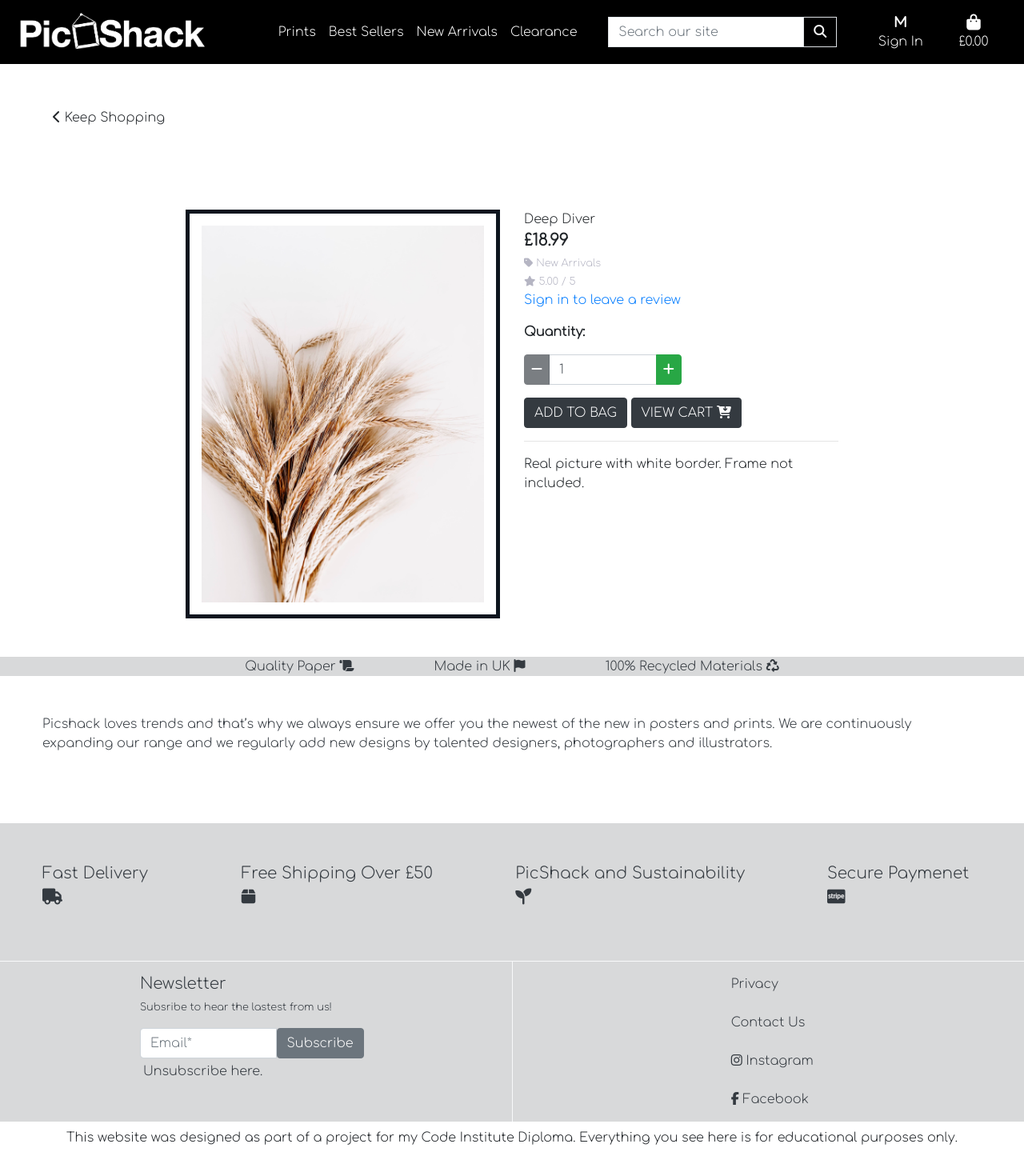
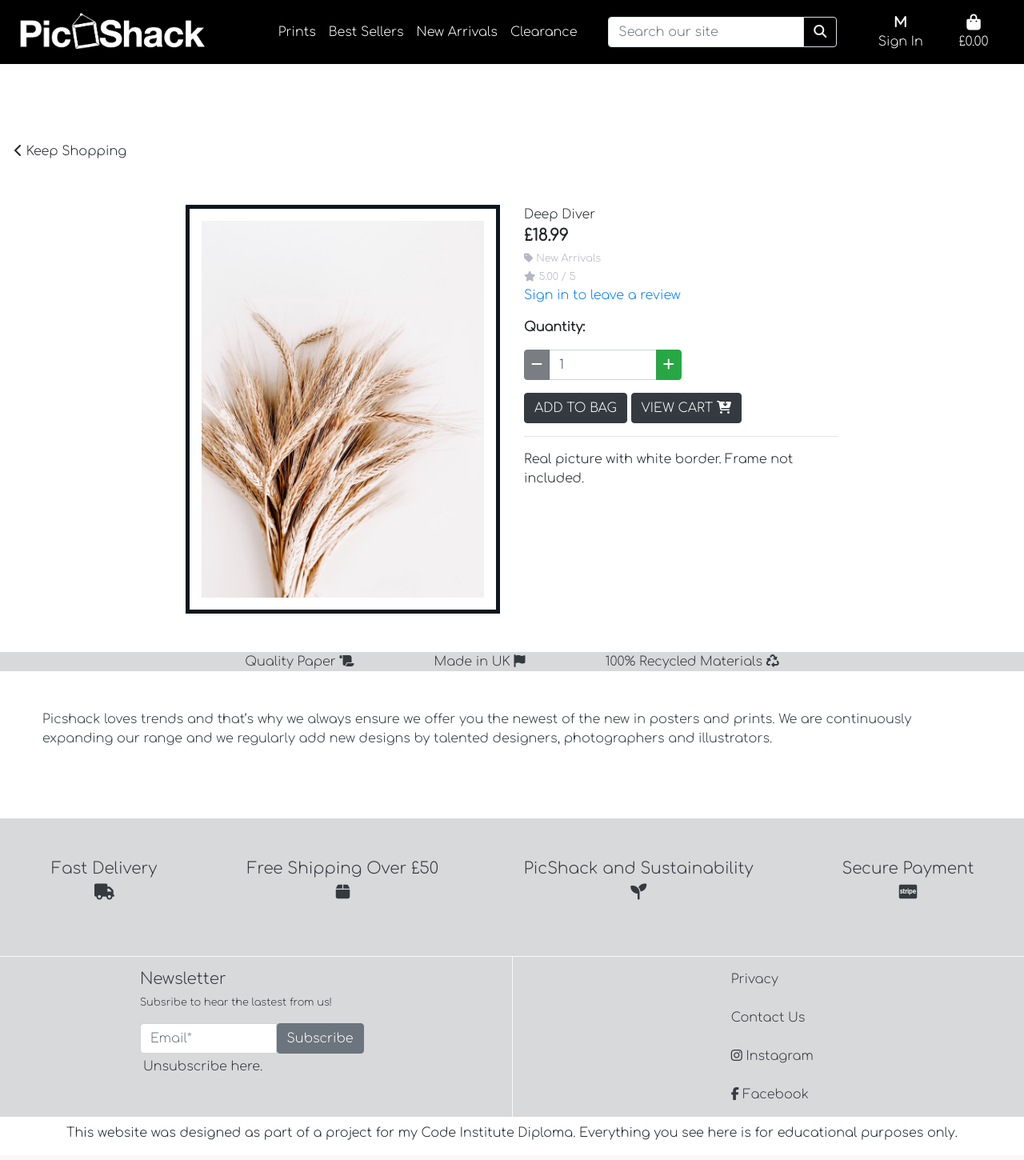
Before and after one commit to MrBertieG/pic-shack-p5, a Django app: page /products/8/ in a window 1280 px wide. Shown: the whole page at 80% size. After the commit the page ends 1425 px from the top, so only its background shows below. Run offline with Django 3.2, Linux system fonts and the light colour scheme; data comes from the database, SQL or seed files in the repository; data that the repository does not hold is empty; some libraries are stand-ins or nearby versions.

Commit message:
Add styling to base, index and bag page for medium size screens

```diff
--- a/bag/templates/bag.html
+++ b/bag/templates/bag.html
@@ -11,7 +11,7 @@
 {% endblock %}
 
 {% block content %}
-    <div class="row">
+    <div class="row m-md-5">
         <a href="{% url 'products' %}" class="btn m-5">
             <span class="icon">
                 <i class="fas fa-chevron-left"></i>
--- a/products/templates/products/product_detail.html
+++ b/products/templates/products/product_detail.html
@@ -12,7 +12,7 @@
 {% block content %}
     <div class="container-fluid">
         <div class="row">
-            <a href="{% url 'products' %}" class="btn m-5">
+            <a href="{% url 'products' %}" class="btn mt-md-5 pt-md-5">
                 <span class="icon">
                     <i class="fas fa-chevron-left"></i>
                 </span>
@@ -191,7 +191,7 @@
             {% endfor %}
         </div>
     </div>
-    <div id="info-banner" class="row">
+    <div id="color-banner" class="row">
         <div class="col text-dark d-flex justify-content-center">
             <p class="m-0 text-p">Quality Paper <i class="fa-solid fa-scroll"></i></p>
             <p class="m-0 text-p">Made in UK <i class="fa-solid fa-flag"></i></p>
--- a/static/css/base.css
+++ b/static/css/base.css
@@ -56,7 +56,7 @@ body {
   display: flex!important;
 }
 
-#info-banner {
+#color-banner {
   background-color: rgb(212, 213, 214, 0.9);
 }
 
@@ -124,7 +124,17 @@ strong {
   padding: .25rem .5rem !important;
 }
 
-@media (min-width: 992px) {
+@media (max-width: 1199px) {
+
+.header-container {
+
+  margin-bottom: -35px;
+}
+
+.fa-search {
+  color: black;
+}
+
 
 }
 
--- a/templates/base.html
+++ b/templates/base.html
@@ -34,7 +34,7 @@
     {% block extra_js %}
     {% endblock %}
 
-    <title>Pic Shack {% block extra_title %} {% endblock %}</title>
+    <title>PicShack {% block extra_title %} {% endblock %}</title>
   </head>
 
   <body>
@@ -59,9 +59,9 @@
             <div class="col-xl-3 my-auto">
                 <form method="GET" action="{% url 'products' %}">
                     <div class="input-group w-100">
-                        <input class="form-control border border-black rounded-0" type="text" name="q" placeholder="Search our site">
+                        <input class="form-control border border-black rounded-left" type="text" name="q" placeholder="Search our site">
                         <div class="input-group-append">
-                            <button class="form-control btn btn-black border border-black rounded-0" type="submit">
+                            <button class="form-control btn btn-black border border-black rounded-right" type="submit">
                                 <span class="icon">
                                     <i class="fas fa-search"></i>
                                 </span>
@@ -118,7 +118,7 @@
             </div>
         </div>
         <!--L, M, S Screen Size Header-->
-        <div class="row d-xl-none" id="main-header">
+        <div class="row d-xl-none justify-content-center" id="main-header">
             <div class="pic-logo d-none d-sm-block">
                 <a href="{% url 'home' %}">
                     <img src="/media/logo/picshack-logo.001.jpeg" id="pic-logo" alt="picture shack logo picture" class="img-fluid">
@@ -173,15 +173,15 @@
     {% block footer %}
     <footer>
         <br>
-        <div id="info-banner" class="row">
+        <div id="color-banner" class="row">
             <div class="col text-dark d-flex justify-content-center">
-                <p class="p-5 p-size">Fast Delivery <i class="fa-solid fa-truck"></i></p>
-                <p class="p-5 p-size">Free Shipping Over £50 <i class="fa-solid fa-box"></i></p>
-                <p class="p-5 p-size">PicShack and Sustainability <i class="fa-solid fa-seedling"></i></p>
-                <p class="p-5 p-size">Secure Paymenet <i class="fa-brands fa-cc-stripe"></i></p>
+                <p class="p-5 p-size text-center">Fast Delivery <i class="fa-solid fa-truck"></i></p>
+                <p class="p-5 p-size text-center">Free Shipping Over £50 <i class="fa-solid fa-box"></i></p>
+                <p class="p-5 p-size text-center">PicShack and Sustainability <i class="fa-solid fa-seedling"></i></p>
+                <p class="p-5 p-size text-center">Secure Payment <i class="fa-brands fa-cc-stripe"></i></p>
             </div>
         </div>
-        <div class="row" id="info-banner" >
+        <div class="row" id="color-banner" >
             <div class="col border-top border-right border-light d-flex justify-content-center">
                 <div class="col-md-6 mt-md-0 mb-3">
                     <h5 class="text-dark  mt-3">Newsletter</h5>
--- a/templates/includes/main-nav.html
+++ b/templates/includes/main-nav.html
@@ -1,5 +1,5 @@
 <!--Medium, Small Displays-->
-<div class="collapse d-xl-none w-100" id="main-nav">
+<div class="collapse d-xl-none w-100 justify-content-center" id="main-nav">
     <ul class="list-inline list-unstyled text-center d-flex justify-content-between w-auto mx-auto">
         <li class="nav-item dropdown my-auto a-nav">
             <a class="text-white" href="#" id="all-products-link" data-toggle="dropdown" aria-haspopup="true" aria-expanded="false">
@@ -38,7 +38,7 @@
         </li>
 
         <li class="nav-item dropdown my-auto a-nav">
-            <a class="text-white a-nav" href="#" id="specials-link" data-toggle="dropdown" aria-haspopup="true" aria-expanded="false">
+            <a class="text-white a-nav pr-5" href="#" id="specials-link" data-toggle="dropdown" aria-haspopup="true" aria-expanded="false">
                 Clearance
             </a>
             <div class="dropdown-menu border-0" aria-labelledby="specials-link">
--- a/templates/includes/mobile-top-header.html
+++ b/templates/includes/mobile-top-header.html
@@ -6,11 +6,11 @@
         </div>
     </a>
     <div class="dropdown-menu border-0 w-100 p-3 rounded-0 my-0" aria-labelledby="mobile-search">
-        <form class="form" method="GET" action="{% url 'products' %}">
+        <form class="form border border-dark" method="GET" action="{% url 'products' %}">
             <div class="input-group w-100">
-                <input class="form-control border border-black rounded-0" type="text" name="q" placeholder="Search our site">
+                <input class="form-control border border-black rounded-left" type="text" name="q" placeholder="Search our site">
                 <div class="input-group-append">
-                    <button class="form-control form-control btn btn-black border border-black rounded-0" type="submit">
+                    <button class="form-control form-control btn btn-black border border-black rounded-right" type="submit">
                         <span class="icon">
                             <i class="fas fa-search"></i>
                         </span>
@@ -34,13 +34,13 @@
     <div class="dropdown-menu border-0" aria-labelledby="user-options">
         {% if request.user.is_authenticated %}
             {% if request.user.is_superuser %}
-                <a href="{% url 'add_product' %}" class="dropdown-item">Product Management</a><!--Add Link-->
+                <a href="{% url 'add_product' %}" class="dropdown-item">Product Management</a>
             {% endif %}
             <a href="{% url 'profile' %}" class="dropdown-item">My Profile</a>
-            <a href="{% url 'account_logout' %}" class="dropdown-item">Logout</a><!--Add Link-->
+            <a href="{% url 'account_logout' %}" class="dropdown-item">Logout</a>
         {% else %}
-            <a href="{% url 'account_signup' %}" class="dropdown-item">Register</a><!--Add Link-->
-            <a href="{% url 'account_login' %}" class="dropdown-item">Login</a><!--Add Link-->
+            <a href="{% url 'account_signup' %}" class="dropdown-item">Register</a>
+            <a href="{% url 'account_login' %}" class="dropdown-item">Login</a>
         {% endif %}
     </div>
 </li>
```
Also changed, not shown: home/templates/home/index.html (+6 -2 lines).
